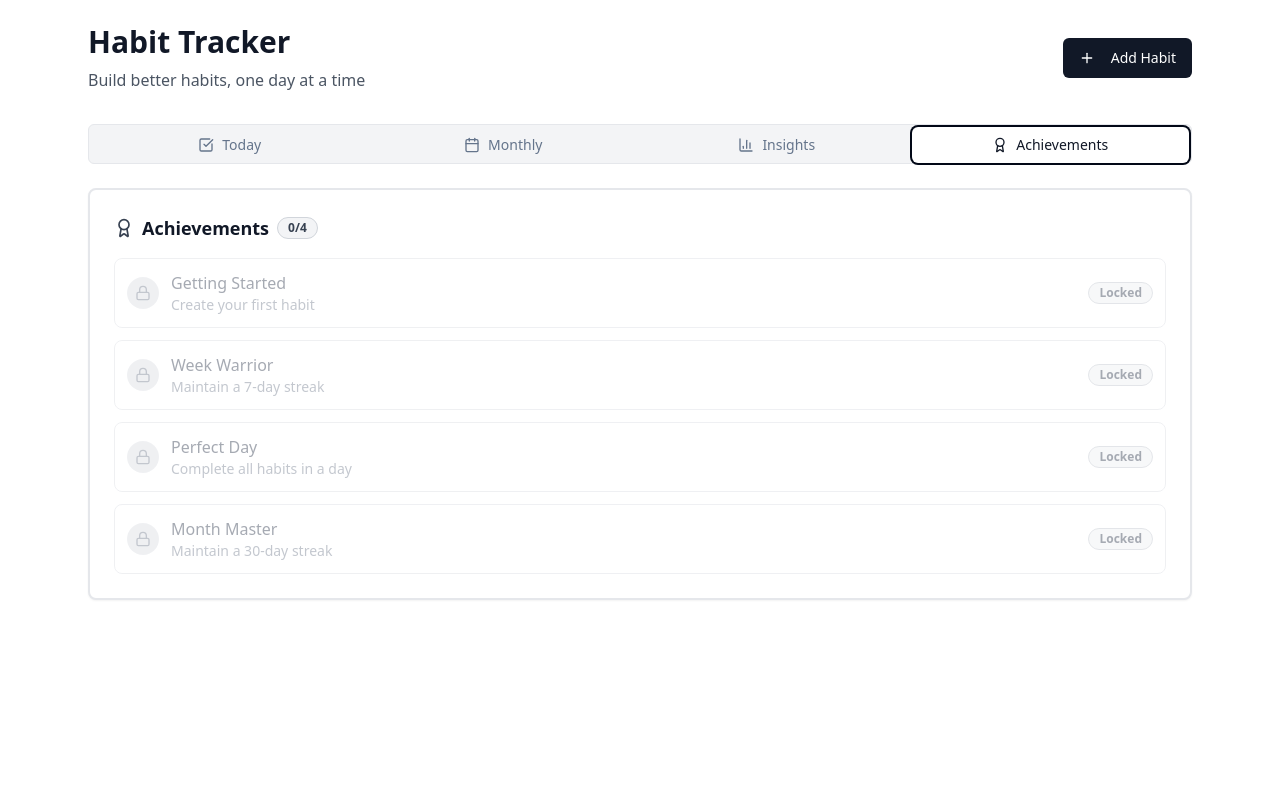
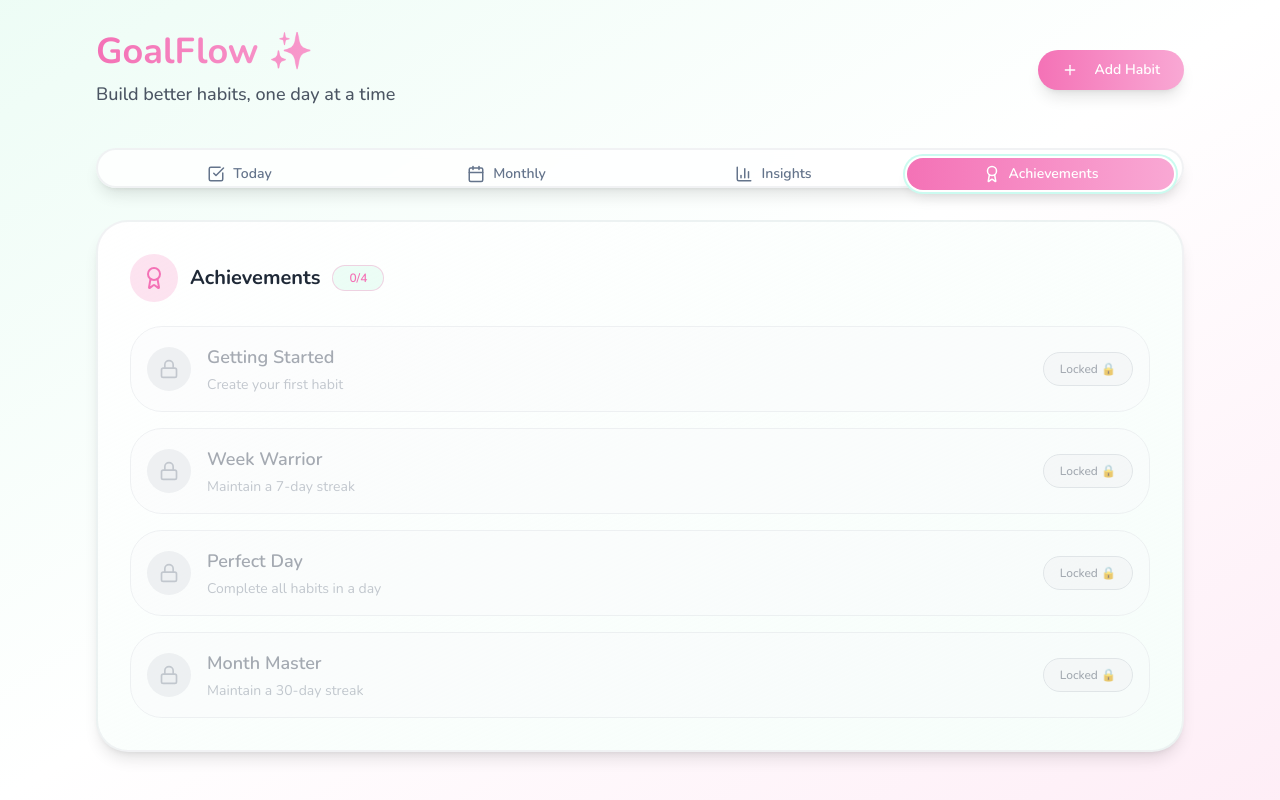
Before and after one commit to m-lokeshnaik/streak-radar-habit-flow, a React (Vite) app: page / in a window 1280 px wide. Both pictures are taken after a click on the tab "Achievements". Built offline with nearby package versions, Linux system fonts and the light colour scheme.

Commit message:
Refactor: Apply Phase 2 changes
Apply the updated Material Design 3 aesthetic, including pastel colors, rounded corners, and improved typography.

```diff
--- a/src/components/AchievementBadges.tsx
+++ b/src/components/AchievementBadges.tsx
@@ -14,42 +14,44 @@ const AchievementBadges: React.FC<AchievementBadgesProps> = ({ achievements }) =
   const lockedAchievements = achievements.filter(a => !a.unlocked);
 
   return (
-    <Card className="p-6 border-2 border-gray-200">
-      <div className="flex items-center gap-2 mb-4">
-        <Award className="text-gray-700" size={20} />
-        <h3 className="text-lg font-semibold text-gray-900">Achievements</h3>
-        <Badge variant="outline" className="bg-gray-100 text-gray-700 border-gray-300">
+    <Card className="p-8 border-2 border-pastel-gray-medium/30 rounded-2xl bg-gradient-to-br from-white to-pastel-blue/10 shadow-lg">
+      <div className="flex items-center gap-3 mb-6">
+        <div className="p-3 bg-pastel-coral/20 rounded-full">
+          <Award className="text-pastel-coral" size={24} />
+        </div>
+        <h3 className="text-xl font-bold text-gray-800">Achievements</h3>
+        <Badge variant="outline" className="bg-pastel-blue/20 text-pastel-coral border-pastel-coral/30 rounded-full px-4 py-1 font-semibold">
           {unlockedAchievements.length}/{achievements.length}
         </Badge>
       </div>
 
-      <div className="space-y-3">
+      <div className="space-y-4">
         {unlockedAchievements.map(achievement => (
-          <div key={achievement.id} className="flex items-center gap-3 p-3 bg-gray-50 rounded-lg border border-gray-200">
-            <div className="p-2 bg-gray-800 text-white rounded-full">
-              <Award size={16} />
+          <div key={achievement.id} className="flex items-center gap-4 p-4 bg-gradient-to-r from-emerald-50 to-pastel-blue/20 rounded-2xl border border-emerald-200/50">
+            <div className="p-3 bg-emerald-500 text-white rounded-full shadow-lg">
+              <Award size={20} />
             </div>
             <div className="flex-1">
-              <h4 className="font-medium text-gray-900">{achievement.name}</h4>
-              <p className="text-sm text-gray-600">{achievement.description}</p>
+              <h4 className="font-semibold text-gray-800 text-lg">{achievement.name}</h4>
+              <p className="text-sm text-gray-600 mt-1">{achievement.description}</p>
             </div>
-            <Badge className="bg-gray-800 text-white border-gray-800">
-              Unlocked
+            <Badge className="bg-emerald-500 text-white border-emerald-500 rounded-full px-4 py-2 font-medium shadow-md">
+              Unlocked ✨
             </Badge>
           </div>
         ))}
 
         {lockedAchievements.map(achievement => (
-          <div key={achievement.id} className="flex items-center gap-3 p-3 border border-gray-200 rounded-lg opacity-60">
-            <div className="p-2 bg-gray-200 text-gray-400 rounded-full">
-              <Lock size={16} />
+          <div key={achievement.id} className="flex items-center gap-4 p-4 border border-gray-200 rounded-2xl opacity-60 bg-gray-50/50">
+            <div className="p-3 bg-gray-200 text-gray-400 rounded-full">
+              <Lock size={20} />
             </div>
             <div className="flex-1">
-              <h4 className="font-medium text-gray-500">{achievement.name}</h4>
-              <p className="text-sm text-gray-400">{achievement.description}</p>
+              <h4 className="font-semibold text-gray-500 text-lg">{achievement.name}</h4>
+              <p className="text-sm text-gray-400 mt-1">{achievement.description}</p>
             </div>
-            <Badge variant="outline" className="bg-gray-100 text-gray-500 border-gray-300">
-              Locked
+            <Badge variant="outline" className="bg-gray-100 text-gray-500 border-gray-300 rounded-full px-4 py-2 font-medium">
+              Locked 🔒
             </Badge>
           </div>
         ))}
--- a/src/components/AddHabitDialog.tsx
+++ b/src/components/AddHabitDialog.tsx
@@ -27,64 +27,64 @@ const AddHabitDialog: React.FC<AddHabitDialogProps> = ({ onAddHabit }) => {
   };
 
   const categories = [
-    { value: 'health', label: 'Health' },
-    { value: 'productivity', label: 'Productivity' },
-    { value: 'learning', label: 'Learning' },
-    { value: 'mindfulness', label: 'Mindfulness' },
-    { value: 'social', label: 'Social' },
-    { value: 'creative', label: 'Creative' }
+    { value: 'health', label: 'Health', emoji: '🌱' },
+    { value: 'productivity', label: 'Productivity', emoji: '⚡' },
+    { value: 'learning', label: 'Learning', emoji: '📚' },
+    { value: 'mindfulness', label: 'Mindfulness', emoji: '🧘' },
+    { value: 'social', label: 'Social', emoji: '💝' },
+    { value: 'creative', label: 'Creative', emoji: '🎨' }
   ];
 
   return (
     <Dialog open={open} onOpenChange={setOpen}>
       <DialogTrigger asChild>
-        <Button className="bg-gray-900 hover:bg-gray-800 text-white border-gray-900">
-          <Plus size={16} className="mr-2" />
+        <Button className="bg-gradient-to-r from-pastel-coral to-pastel-pink hover:from-pastel-pink hover:to-pastel-coral text-white border-none rounded-2xl px-6 py-3 font-semibold shadow-lg hover:shadow-xl transition-all duration-300">
+          <Plus size={18} className="mr-2" />
           Add Habit
         </Button>
       </DialogTrigger>
-      <DialogContent className="sm:max-w-md border-2 border-gray-200">
+      <DialogContent className="sm:max-w-md border-2 border-pastel-gray-medium/30 rounded-2xl bg-white shadow-2xl">
         <DialogHeader>
-          <DialogTitle className="text-gray-900">Add New Habit</DialogTitle>
+          <DialogTitle className="text-gray-800 text-xl font-bold">Add New Habit ✨</DialogTitle>
         </DialogHeader>
-        <form onSubmit={handleSubmit} className="space-y-4">
-          <div className="space-y-2">
-            <Label htmlFor="habit-name" className="text-gray-700">Habit Name</Label>
+        <form onSubmit={handleSubmit} className="space-y-6 mt-4">
+          <div className="space-y-3">
+            <Label htmlFor="habit-name" className="text-gray-700 font-semibold">Habit Name</Label>
             <Input
               id="habit-name"
               value={name}
               onChange={(e) => setName(e.target.value)}
-              placeholder="e.g., Drink 8 glasses of water"
-              className="border-gray-300 focus:border-gray-500"
+              placeholder="e.g., Drink 8 glasses of water 💧"
+              className="border-pastel-gray-medium/40 focus:border-pastel-coral rounded-xl py-3 px-4 font-medium"
             />
           </div>
-          <div className="space-y-2">
-            <Label htmlFor="habit-category" className="text-gray-700">Category</Label>
+          <div className="space-y-3">
+            <Label htmlFor="habit-category" className="text-gray-700 font-semibold">Category</Label>
             <Select value={category} onValueChange={(value) => setCategory(value as HabitCategory)}>
-              <SelectTrigger className="border-gray-300 focus:border-gray-500">
+              <SelectTrigger className="border-pastel-gray-medium/40 focus:border-pastel-coral rounded-xl py-3 px-4">
                 <SelectValue />
               </SelectTrigger>
-              <SelectContent>
+              <SelectContent className="rounded-xl border-pastel-gray-medium/30">
                 {categories.map(cat => (
-                  <SelectItem key={cat.value} value={cat.value}>
-                    {cat.label}
+                  <SelectItem key={cat.value} value={cat.value} className="rounded-lg font-medium">
+                    {cat.emoji} {cat.label}
                   </SelectItem>
                 ))}
               </SelectContent>
             </Select>
           </div>
-          <div className="flex gap-2 pt-4">
+          <div className="flex gap-3 pt-4">
             <Button
               type="button"
               variant="outline"
               onClick={() => setOpen(false)}
-              className="flex-1 border-gray-300 text-gray-700 hover:bg-gray-50"
+              className="flex-1 border-pastel-gray-medium/40 text-gray-700 hover:bg-gray-50 rounded-xl py-3 font-semibold"
             >
               Cancel
             </Button>
             <Button
               type="submit"
-              className="flex-1 bg-gray-900 hover:bg-gray-800 text-white"
+              className="flex-1 bg-gradient-to-r from-pastel-coral to-pastel-pink hover:from-pastel-pink hover:to-pastel-coral text-white rounded-xl py-3 font-semibold shadow-lg"
             >
               Add Habit
             </Button>
--- a/src/index.css
+++ b/src/index.css
@@ -1,3 +1,5 @@
+
+@import url('https://fonts.googleapis.com/css2?family=Nunito:wght@400;500;600;700&display=swap');
 @tailwind base;
 @tailwind components;
 @tailwind utilities;
@@ -13,16 +15,16 @@
     --popover: 0 0% 100%;
     --popover-foreground: 222.2 84% 4.9%;
 
-    --primary: 222.2 47.4% 11.2%;
-    --primary-foreground: 210 40% 98%;
+    --primary: 167 85% 89%;
+    --primary-foreground: 222.2 47.4% 11.2%;
 
-    --secondary: 210 40% 96.1%;
+    --secondary: 322 57% 90%;
     --secondary-foreground: 222.2 47.4% 11.2%;
 
     --muted: 210 40% 96.1%;
     --muted-foreground: 215.4 16.3% 46.9%;
 
-    --accent: 210 40% 96.1%;
+    --accent: 322 60% 75%;
     --accent-foreground: 222.2 47.4% 11.2%;
 
     --destructive: 0 84.2% 60.2%;
@@ -30,24 +32,17 @@
 
     --border: 214.3 31.8% 91.4%;
     --input: 214.3 31.8% 91.4%;
-    --ring: 222.2 84% 4.9%;
+    --ring: 167 85% 89%;
 
-    --radius: 0.5rem;
+    --radius: 1rem;
 
     --sidebar-background: 0 0% 98%;
-
     --sidebar-foreground: 240 5.3% 26.1%;
-
     --sidebar-primary: 240 5.9% 10%;
-
     --sidebar-primary-foreground: 0 0% 98%;
-
     --sidebar-accent: 240 4.8% 95.9%;
-
     --sidebar-accent-foreground: 240 5.9% 10%;
-
     --sidebar-border: 220 13% 91%;
-
     --sidebar-ring: 217.2 91.2% 59.8%;
   }
 
@@ -61,16 +56,16 @@
     --popover: 222.2 84% 4.9%;
     --popover-foreground: 210 40% 98%;
 
-    --primary: 210 40% 98%;
+    --primary: 167 85% 89%;
     --primary-foreground: 222.2 47.4% 11.2%;
 
-    --secondary: 217.2 32.6% 17.5%;
-    --secondary-foreground: 210 40% 98%;
+    --secondary: 322 57% 90%;
+    --secondary-foreground: 222.2 47.4% 11.2%;
 
     --muted: 217.2 32.6% 17.5%;
     --muted-foreground: 215 20.2% 65.1%;
 
-    --accent: 217.2 32.6% 17.5%;
+    --accent: 322 60% 75%;
     --accent-foreground: 210 40% 98%;
 
     --destructive: 0 62.8% 30.6%;
@@ -78,7 +73,7 @@
 
     --border: 217.2 32.6% 17.5%;
     --input: 217.2 32.6% 17.5%;
-    --ring: 212.7 26.8% 83.9%;
+    --ring: 167 85% 89%;
     --sidebar-background: 240 5.9% 10%;
     --sidebar-foreground: 240 4.8% 95.9%;
     --sidebar-primary: 224.3 76.3% 48%;
@@ -96,6 +91,6 @@
   }
 
   body {
-    @apply bg-background text-foreground;
+    @apply bg-background text-foreground font-nunito;
   }
 }
--- a/src/pages/Index.tsx
+++ b/src/pages/Index.tsx
@@ -125,62 +125,64 @@ const Index = () => {
   };
 
   return (
-    <div className="min-h-screen bg-white">
-      <div className="max-w-6xl mx-auto p-6">
+    <div className="min-h-screen bg-gradient-to-br from-pastel-blue/20 via-white to-pastel-pink/20">
+      <div className="max-w-6xl mx-auto p-8">
         {/* Header */}
-        <div className="flex items-center justify-between mb-8">
-          <div>
-            <h1 className="text-3xl font-bold text-gray-900 mb-2">Habit Tracker</h1>
-            <p className="text-gray-600">Build better habits, one day at a time</p>
+        <div className="flex items-center justify-between mb-10">
+          <div className="space-y-2">
+            <h1 className="text-4xl font-bold bg-gradient-to-r from-pastel-coral to-pastel-pink bg-clip-text text-transparent">
+              GoalFlow ✨
+            </h1>
+            <p className="text-gray-600 text-lg font-medium">Build better habits, one day at a time</p>
           </div>
           <AddHabitDialog onAddHabit={addHabit} />
         </div>
 
         {/* Main Content */}
-        <Tabs defaultValue="today" className="space-y-6">
-          <TabsList className="grid w-full grid-cols-4 bg-gray-100 border border-gray-200">
+        <Tabs defaultValue="today" className="space-y-8">
+          <TabsList className="grid w-full grid-cols-4 bg-white/80 backdrop-blur-sm border-2 border-pastel-gray-medium/30 rounded-2xl p-2 shadow-lg">
             <TabsTrigger
               value="today"
-              className="flex items-center gap-2 data-[state=active]:bg-white data-[state=active]:text-gray-900"
+              className="flex items-center gap-2 rounded-xl font-semibold data-[state=active]:bg-gradient-to-r data-[state=active]:from-pastel-coral data-[state=active]:to-pastel-pink data-[state=active]:text-white data-[state=active]:shadow-lg"
             >
-              <CheckSquare size={16} />
+              <CheckSquare size={18} />
               Today
             </TabsTrigger>
             <TabsTrigger
               value="monthly"
-              className="flex items-center gap-2 data-[state=active]:bg-white data-[state=active]:text-gray-900"
+              className="flex items-center gap-2 rounded-xl font-semibold data-[state=active]:bg-gradient-to-r data-[state=active]:from-pastel-coral data-[state=active]:to-pastel-pink data-[state=active]:text-white data-[state=active]:shadow-lg"
             >
-              <Calendar size={16} />
+              <Calendar size={18} />
               Monthly
             </TabsTrigger>
             <TabsTrigger
               value="insights"
-              className="flex items-center gap-2 data-[state=active]:bg-white data-[state=active]:text-gray-900"
+              className="flex items-center gap-2 rounded-xl font-semibold data-[state=active]:bg-gradient-to-r data-[state=active]:from-pastel-coral data-[state=active]:to-pastel-pink data-[state=active]:text-white data-[state=active]:shadow-lg"
             >
-              <BarChart3 size={16} />
+              <BarChart3 size={18} />
               Insights
             </TabsTrigger>
             <TabsTrigger
               value="achievements"
-              className="flex items-center gap-2 data-[state=active]:bg-white data-[state=active]:text-gray-900"
+              className="flex items-center gap-2 rounded-xl font-semibold data-[state=active]:bg-gradient-to-r data-[state=active]:from-pastel-coral data-[state=active]:to-pastel-pink data-[state=active]:text-white data-[state=active]:shadow-lg"
             >
-              <Award size={16} />
+              <Award size={18} />
               Achievements
             </TabsTrigger>
           </TabsList>
 
-          <TabsContent value="today" className="space-y-4">
+          <TabsContent value="today" className="space-y-6">
             {habits.length === 0 ? (
-              <div className="text-center py-12">
-                <div className="text-gray-400 mb-4">
-                  <CheckSquare size={48} className="mx-auto" />
+              <div className="text-center py-16">
+                <div className="text-pastel-coral mb-6 bg-gradient-to-br from-pastel-coral/20 to-pastel-pink/20 w-24 h-24 rounded-full flex items-center justify-center mx-auto">
+                  <CheckSquare size={48} />
                 </div>
-                <h3 className="text-xl font-semibold text-gray-900 mb-2">No habits yet</h3>
-                <p className="text-gray-600 mb-4">Get started by adding your first habit</p>
+                <h3 className="text-2xl font-bold text-gray-800 mb-3">No habits yet ✨</h3>
+                <p className="text-gray-600 mb-6 text-lg">Get started by adding your first habit</p>
                 <AddHabitDialog onAddHabit={addHabit} />
               </div>
             ) : (
-              <div className="grid gap-4 md:grid-cols-2 lg:grid-cols-3">
+              <div className="grid gap-6 md:grid-cols-2 lg:grid-cols-3">
                 {habits.map(habit => (
                   <HabitCard
                     key={habit.id}
--- a/tailwind.config.ts
+++ b/tailwind.config.ts
@@ -1,3 +1,4 @@
+
 import type { Config } from "tailwindcss";
 
 export default {
@@ -18,6 +19,9 @@ export default {
 			}
 		},
 		extend: {
+			fontFamily: {
+				'nunito': ['Nunito', 'sans-serif'],
+			},
 			colors: {
 				border: 'hsl(var(--border))',
 				input: 'hsl(var(--input))',
@@ -61,12 +65,28 @@ export default {
 					'accent-foreground': 'hsl(var(--sidebar-accent-foreground))',
 					border: 'hsl(var(--sidebar-border))',
 					ring: 'hsl(var(--sidebar-ring))'
+				},
+				// Custom pastel colors for GoalFlow
+				pastel: {
+					blue: '#A7F3D0',
+					pink: '#F9A8D4',
+					coral: '#F472B6',
+					gray: {
+						light: '#F1F5F9',
+						medium: '#D1D5DB'
+					}
 				}
 			},
 			borderRadius: {
 				lg: 'var(--radius)',
 				md: 'calc(var(--radius) - 2px)',
-				sm: 'calc(var(--radius) - 4px)'
+				sm: 'calc(var(--radius) - 4px)',
+				xl: '1.5rem',
+				'2xl': '2rem'
+			},
+			spacing: {
+				'18': '4.5rem',
+				'22': '5.5rem'
 			},
 			keyframes: {
 				'accordion-down': {
```
Also changed, not shown: src/components/HabitCard.tsx (+25 -19 lines).
